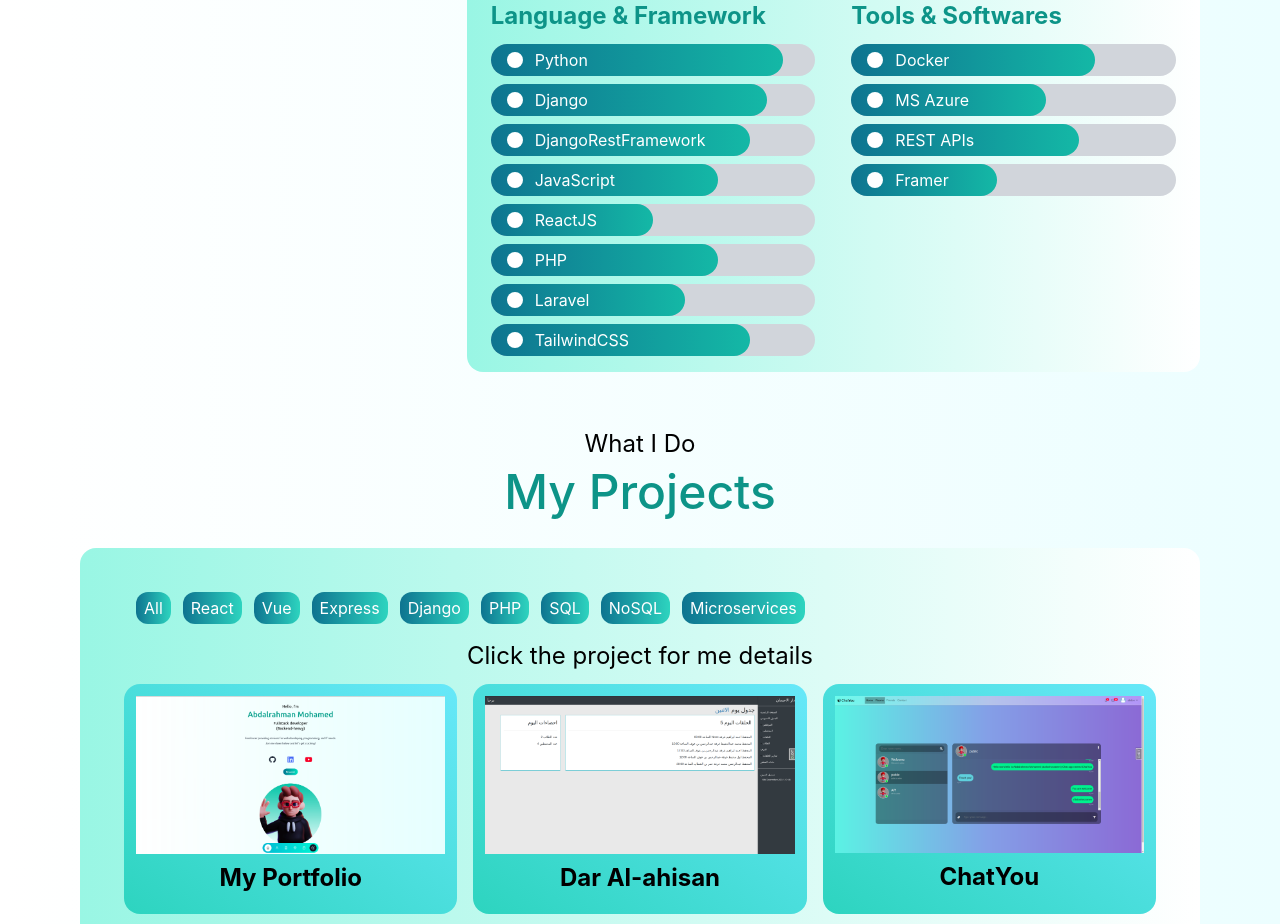
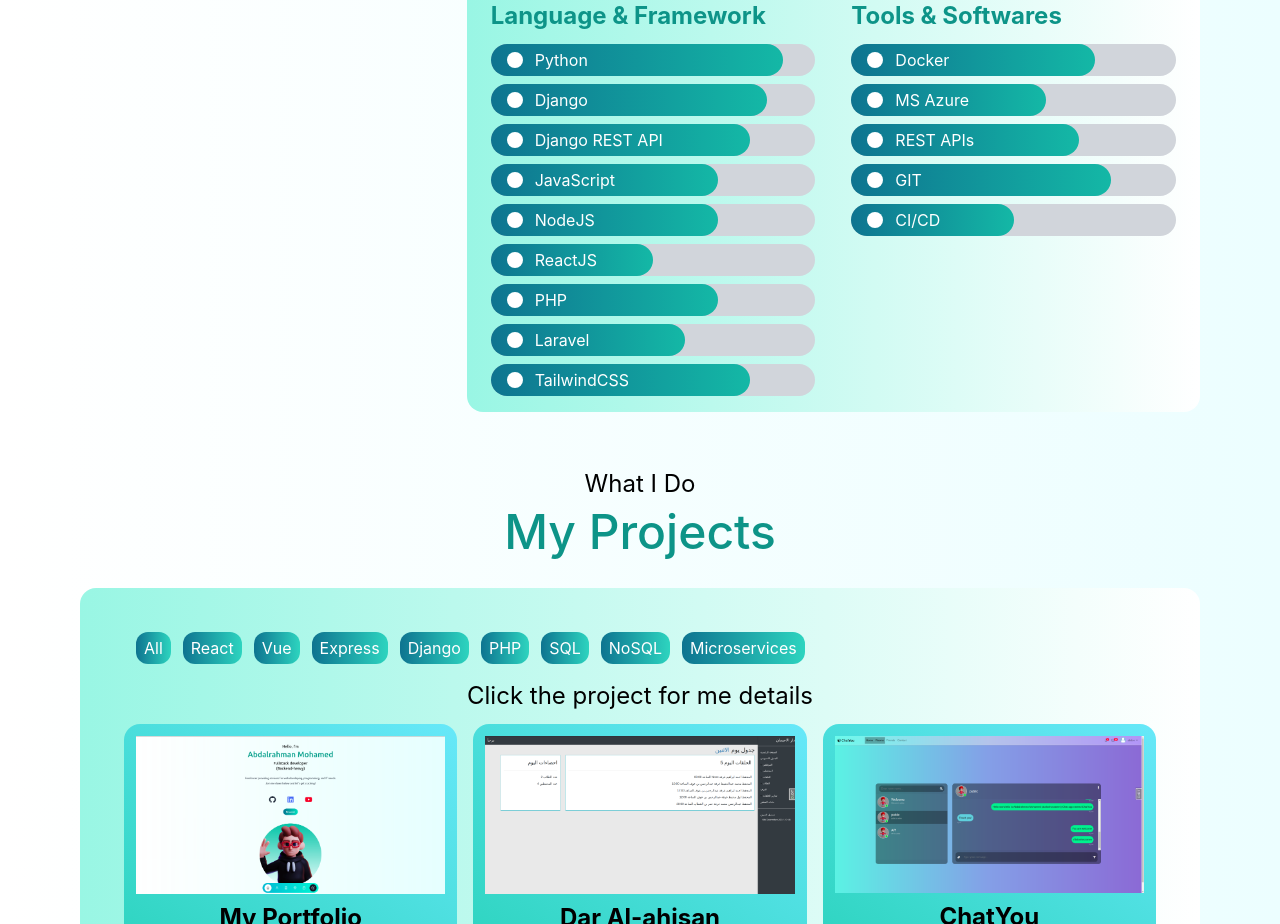
Before and after one commit to abdoohossamm/portfolio, a Next.js app: page / in a window 1280 px wide. Shown: the part 1800-2724 px from the top of the page. Built offline with nearby package versions, Linux system fonts and the light colour scheme.

Commit message:
Add new skills

```diff
--- a/components/data.ts
+++ b/components/data.ts
@@ -21,12 +21,17 @@ export const languages: Skill[] = [
     },
     {
         Icon: BsCircleFill,
-        name: "DjangoRestFramework",
+        name: "Django REST API",
         level: "80",
     },
     {
         Icon: BsCircleFill,
         name: "JavaScript",
+        level: "70",
+    },
+    {
+        Icon: BsCircleFill,
+        name: "NodeJS",
         level: "70",
     },
     {
@@ -69,8 +74,13 @@ export const tools: Skill[] = [
     },
     {
         Icon: BsCircleFill,
-        name: "Framer",
-        level: "45",
+        name: "GIT",
+        level: "80",
+    },
+    {
+        Icon: BsCircleFill,
+        name: "CI/CD",
+        level: "50",
     },
 ];
 
```
